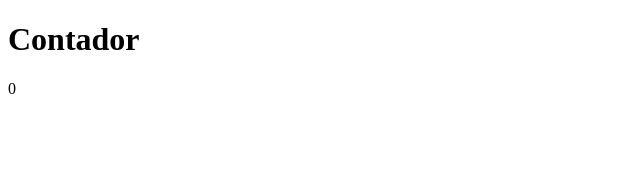
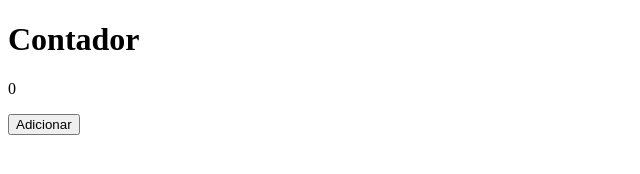
Before and after one commit to GonzagaGustavo/Contador, a plain HTML site: page index.html in a window 1280 px wide. Shown: the whole page, without its empty margins (0-640 px from the left). Drawn offline with Linux system fonts and the light colour scheme.

Commit message:
Update index.html

```diff
--- a/index.html
+++ b/index.html
@@ -9,6 +9,6 @@
 <body>
     <h1>Contador</h1>
     <p id="oh">0</p>
-
+    <button class="adicionar" onclick="button">Adicionar</button>
 </body>
 </html>
```
